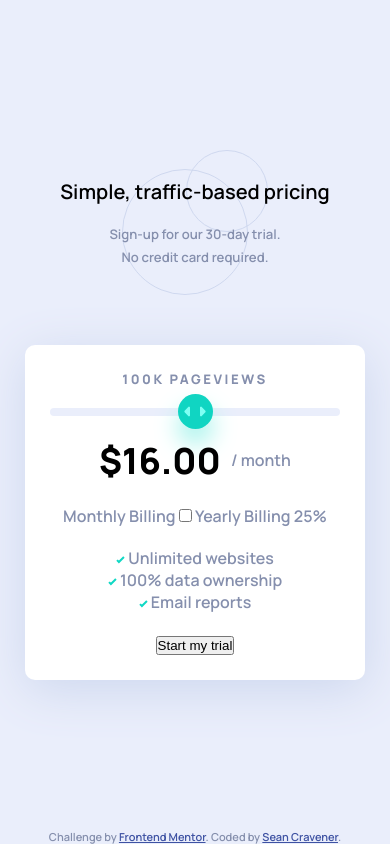
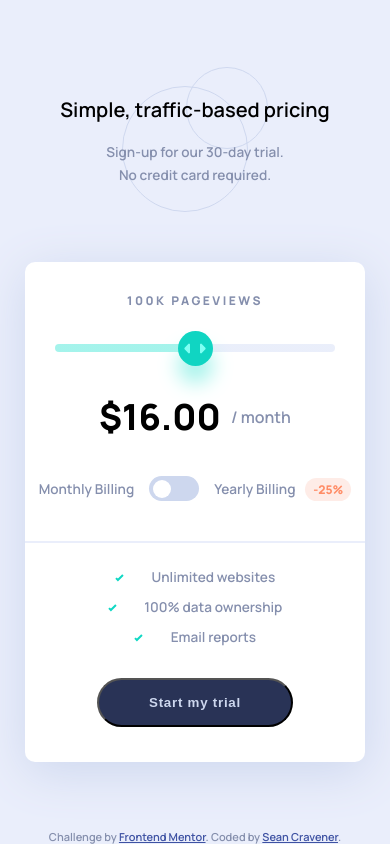
Before and after one commit to SeanCravener/Frontend-Mentor-Interactive-pricing-component, a plain HTML site: page index.html in a window 390 px wide. Drawn offline with Linux system fonts and the light colour scheme.

Commit message:
Responsive styling mostly done, touch up spacing.

```diff
--- a/index.html
+++ b/index.html
@@ -22,34 +22,40 @@
     </style>
   </head>
   <body>
-    <section class="container">
-      <div class="top">
+    <section>
+      <div class="header">
         <h1>Simple, traffic-based pricing</h1>
         <p>Sign-up for our 30-day trial.</p>
         <p>No credit card required.</p>
       </div>
-      <div class="bottom">
+      <div class="container">
+        <div class="top">
           <p class="pageviews__display">
             <span id="pageviews-display">100K</span> PAGEVIEWS
           </p>
+
           <input
             type="range"
-          min="1"
-          max="5"
-          value="3"
-          class="slider"
+            min="0"
+            max="100"
+            step="25"
+            value="50"
             id="price-slider"
           />
           <p class="price__display"><span id="price-display"></span> / month</p>
+        </div>
         <div class="billing__discount">
-          <span>Monthly Billing</span>
+          <p>Monthly Billing</p>
           <label class="switch">
             <input type="checkbox" id="discount-toggle" />
             <span class="slider round"></span>
           </label>
-          <span>Yearly Billing</span>
-          <span class="discount">25%</span>
+          <p>
+            Yearly Billing
+            <span class="discount">-25%</span>
+          </p>
         </div>
+        <div class="bottom">
           <div class="features">
             <div class="feature">
               <img src="./images/icon-check.svg" alt="checkmark" />
@@ -68,6 +74,7 @@
             <button>Start my trial</button>
           </div>
         </div>
+      </div>
     </section>
     <div class="attribution">
       Challenge by
--- a/script.js
+++ b/script.js
@@ -6,23 +6,23 @@ const pageviewsDisplay = document.getElementById("pageviews-display");
 
 // Object containing pageviews and prices
 const pageviewsPrices = {
-  1: {
+  0: {
     pageviews: "10K",
     price: 8,
   },
-  2: {
+  25: {
     pageviews: "50K",
     price: 12,
   },
-  3: {
+  50: {
     pageviews: "100K",
     price: 16,
   },
-  4: {
+  75: {
     pageviews: "500K",
     price: 24,
   },
-  5: {
+  100: {
     pageviews: "1M",
     price: 36,
   },
@@ -41,7 +41,9 @@ const discount = () => (toggle.checked ? 0.25 : 0);
 
 // Event listeners
 slider.oninput = () => {
+  const value = slider.value;
   setDisplay(slider.value);
+  slider.style.background = `linear-gradient(to right, var(--soft-cyan) ${value}%, var(--light-gray-blue) ${value}%)`;
 };
 
 toggle.onclick = () => {
@@ -50,3 +52,5 @@ toggle.onclick = () => {
 
 // Initial display
 setDisplay(slider.value);
+
+//
--- a/style.css
+++ b/style.css
@@ -6,7 +6,8 @@
   --font-weight: 600;
   --font-weight-bold: 800;
   --font-size: 15px;
-  --font-size-small: 0.82rem;
+  --font-size-x-small: 0.75rem;
+  --font-size-small: 0.85rem;
   --font-size-medium: 1rem;
   --font-size-large: 1.25rem;
   --font-size-xxlarge: 2.25rem;
@@ -45,7 +46,7 @@ body {
   flex-direction: column;
 }
 
-.container {
+section {
   display: flex;
   flex-direction: column;
   align-items: center;
@@ -54,7 +55,7 @@ body {
   padding: 25px;
 }
 
-.top {
+.header {
   margin-bottom: 50px;
   text-align: center;
   background-image: url("/images/pattern-circles.svg");
@@ -82,13 +83,12 @@ body {
   }
 }
 
-.bottom {
+.container {
   font-size: var(--font-size-medium);
+  padding: 15px 0px;
   text-align: center;
-  gap: 20px 0px;
   display: flex;
   flex-direction: column;
-  padding: 25px;
   background-color: var(--white);
   width: 100%;
   max-width: 450px;
@@ -96,9 +96,18 @@ body {
   box-shadow: 1px 10px 50px var(--light-gray-blue-2);
 }
 
+.top {
+  display: flex;
+  flex-direction: column;
+  align-items: center;
+  margin: 0px 30px;
+}
+
 .pageviews__display {
+  order: 1;
+  margin: 15px auto;
   letter-spacing: 2.5px;
-  font-size: var(--font-size-small);
+  font-size: var(--font-size-x-small);
   font-weight: var(--font-weight-bold);
 }
 
@@ -106,6 +115,8 @@ body {
   display: flex;
   justify-content: center;
   align-items: center;
+  margin: 20px auto;
+  order: 3;
 
   & span {
     margin-right: 10px;
@@ -118,12 +129,19 @@ body {
 input[type="range"] {
   -webkit-appearance: none;
   appearance: none;
-  width: 100%;
   cursor: pointer;
   outline: none;
   border-radius: 16px;
   height: 8px;
   background-color: var(--light-gray-blue);
+  background: linear-gradient(
+    to right,
+    var(--soft-cyan) 50%,
+    var(--light-gray-blue) 50%
+  );
+  margin: 20px 25px;
+  order: 2;
+  width: 100%;
 }
 
 input[type="range"]::-webkit-slider-thumb {
@@ -136,5 +154,143 @@ input[type="range"]::-webkit-slider-thumb {
   background-image: url("/images/icon-slider.svg");
   background-position: center;
   background-repeat: no-repeat;
-  box-shadow: 0 15px 25px var(--soft-cyan);
+  box-shadow: 0px 17px 20px var(--soft-cyan);
 }
+
+.switch {
+  position: relative;
+  display: inline-block;
+  width: 50px;
+  height: 25px;
+  margin: 0px 15px;
+}
+
+.switch input {
+  opacity: 0;
+  width: 0;
+  height: 0;
+}
+
+.slider {
+  position: absolute;
+  cursor: pointer;
+  top: 0;
+  left: 0;
+  right: 0;
+  bottom: 0;
+  background-color: var(--light-gray-blue-2);
+  -webkit-transition: 0.4x;
+  transition: 0.4s;
+}
+
+.slider:before {
+  position: absolute;
+  content: "";
+  height: 18px;
+  width: 18px;
+  left: 4px;
+  bottom: 3.5px;
+  background-color: var(--white);
+  -webkit-transition: 0.4s;
+  transition: 0.4s;
+}
+
+input:checked + .slider {
+  background-color: var(--soft-cyan);
+}
+
+.slider.round {
+  border-radius: 34px;
+}
+
+.slider.round:before {
+  border-radius: 50%;
+}
+
+input:checked + .slider:before {
+  -webkit-transform: translateX(23px);
+  -ms-transform: translateX(23px);
+  transform: translateX(23px);
+}
+
+.billing__discount {
+  font-size: var(--font-size-small);
+  display: flex;
+  justify-content: center;
+  align-items: center;
+  margin-top: 15px;
+  margin-bottom: 40px;
+}
+
+.discount {
+  margin-left: 7px;
+  color: var(--light-red);
+  background-color: var(--light-gray-red);
+  padding: 3px 8px;
+  font-size: var(--font-size-x-small);
+  border-radius: 20px;
+  font-weight: var(--font-weight-bold);
+}
+
+.bottom {
+  border-top: 2px solid var(--light-gray-blue);
+  padding-top: 25px;
+}
+
+.feature {
+  margin-bottom: 12px;
+  font-size: var(--font-size-small);
+
+  & span:last-child {
+    margin-left: 25px;
+  }
+}
+
+.submit button {
+  background-color: var(--dark-desaturated-blue);
+  color: var(--light-gray-blue-2);
+  padding: 15px 50px;
+  margin: 20px auto;
+  border-radius: 25px;
+  letter-spacing: 0.75px;
+  font-weight: var(--font-weight-bold);
+}
+
+@media screen and (min-width: 500px) {
+  .container {
+    max-width: 600px;
+  }
+
+  .top {
+    flex-direction: row;
+    flex-wrap: wrap;
+  }
+
+  .bottom {
+    display: flex;
+    margin: 0 30px;
+  }
+
+  input[type="range"] {
+    order: 3;
+    width: 100%;
+    margin: 15px 0 25px 0;
+  }
+
+  .price__display {
+    order: 2;
+    margin-right: 0px;
+  }
+
+  .pageviews__display {
+    margin-left: 0px;
+  }
+
+  .submit {
+    margin-left: auto;
+  }
+
+  .features {
+    text-align: left;
+  }
+}
```
Lines whose indentation alone changed are shown as unchanged.
